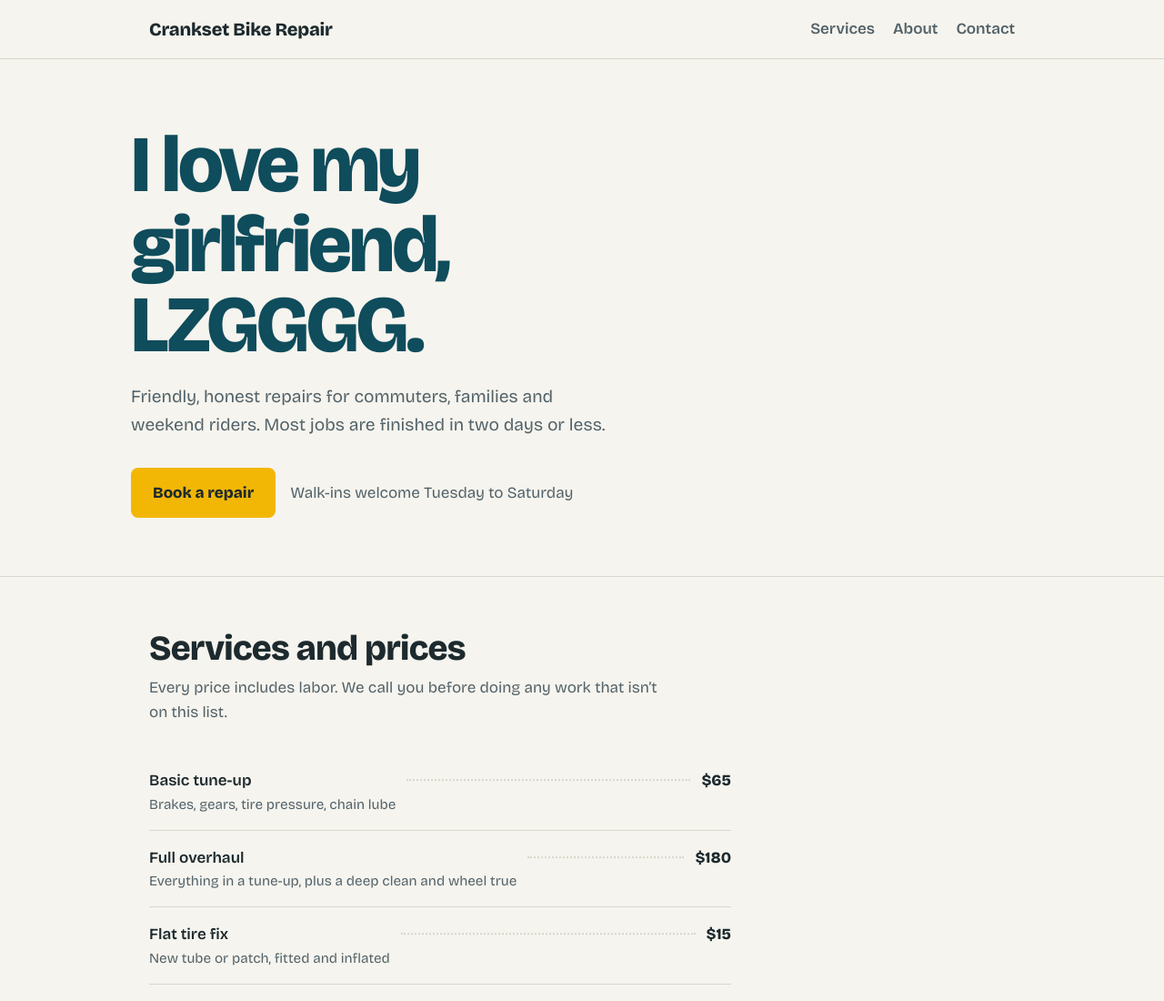
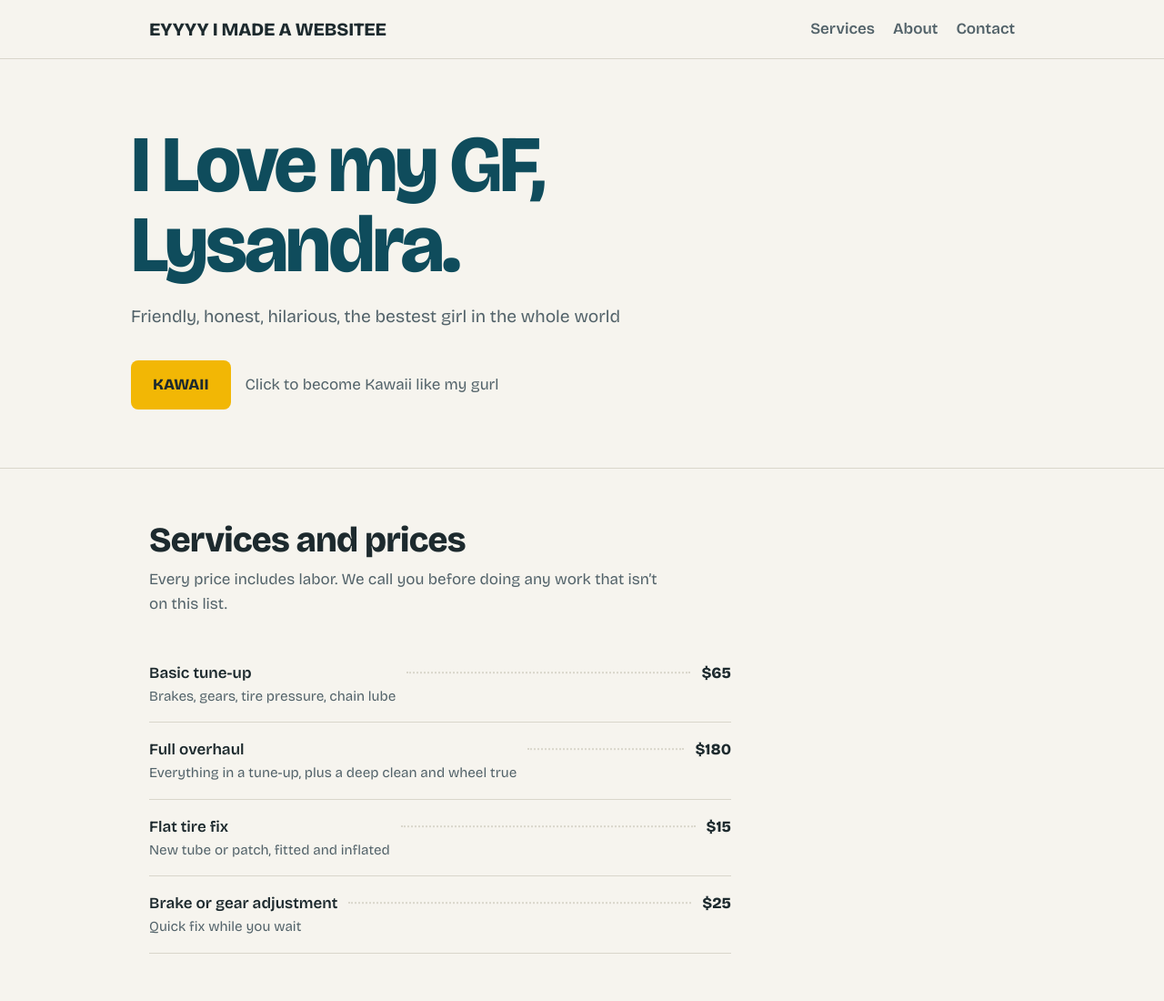
Before and after one commit to rubiolopezsaul-autodidact/Website_learning, a plain HTML site: page index.html in a window 1280 px wide. Shown: the top 1100 px of the page at 91% size. Drawn offline with nearby package versions, Linux system fonts and the light colour scheme.

Commit message:
Change logo text and update hero section content
Updated header and main section content to reflect personal sentiments.

```diff
--- a/index.html
+++ b/index.html
@@ -73,7 +73,7 @@ footer{border-top:1px solid var(--line);padding:1.5rem 0 2rem;color:var(--muted)
 <body>
 <header>
   <div class="wrap">
-    <a class="logo" href="#top">Crankset Bike Repair</a>
+    <a class="logo" href="#top">EYYYY I MADE A WEBSITEE</a>
     <nav aria-label="Main">
       <a href="#services">Services</a>
       <a href="#about">About</a>
@@ -84,11 +84,11 @@ footer{border-top:1px solid var(--line);padding:1.5rem 0 2rem;color:var(--muted)
 
 <main id="top">
   <div class="wrap hero">
-    <h1>I love my girlfriend, LZGGGG.</h1>
-    <p>Friendly, honest repairs for commuters, families and weekend riders. Most jobs are finished in two days or less.</p>
+    <h1>I Love my GF, Lysandra.</h1>
+    <p>Friendly, honest, hilarious, the bestest girl in the whole world</p>
     <div class="actions">
-      <a class="btn" href="#contact">Book a repair</a>
-      <span>Walk-ins welcome Tuesday to Saturday</span>
+      <a class="btn" href="#contact">KAWAII</a>
+      <span>Click to become Kawaii like my gurl</span>
     </div>
   </div>
 
```
